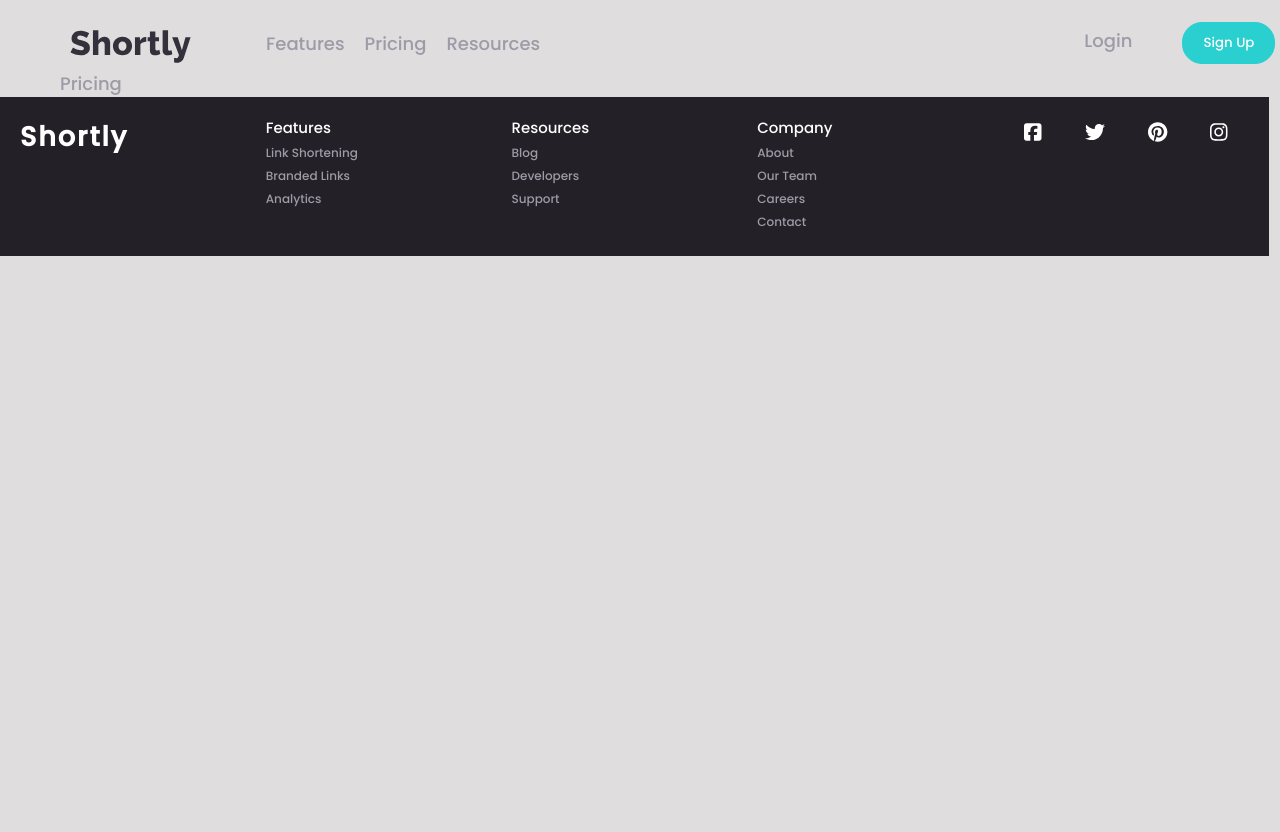
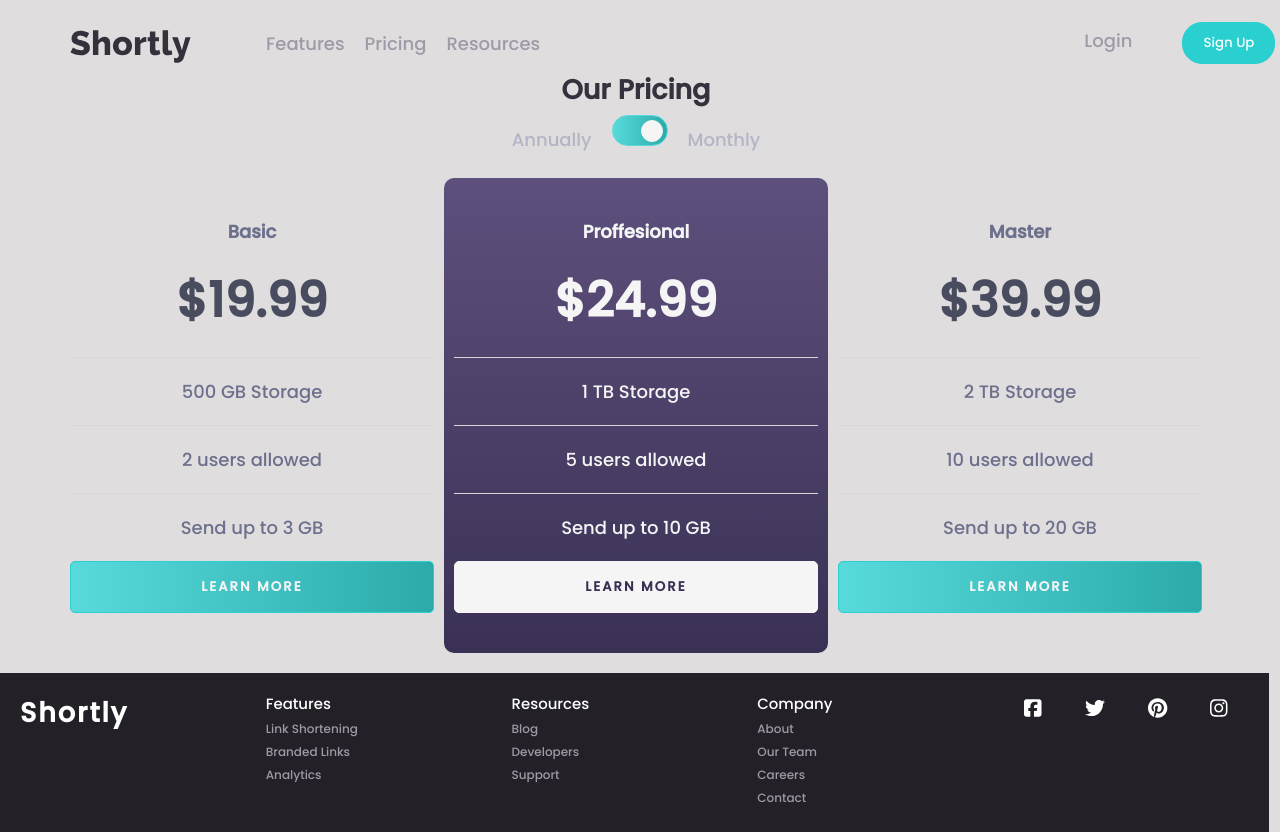
Before and after one commit to kass8mal8/url-shortener, a React app: page /pricing in a window 1280 px wide. Before the commit the page ends 800 px from the top, so only its background shows below. Built offline with nearby package versions, Linux system fonts and the light colour scheme; some packages are replaced by stand-ins of ours.

Commit message:
implemented additional functionalities

```diff
--- a/package.json
+++ b/package.json
@@ -9,6 +9,7 @@
     "@testing-library/jest-dom": "^5.16.5",
     "@testing-library/react": "^13.4.0",
     "@testing-library/user-event": "^13.5.0",
+    "firebase": "^9.13.0",
     "react": "^18.2.0",
     "react-dom": "^18.2.0",
     "react-router-dom": "^6.4.3",
--- a/src/components/App.js
+++ b/src/components/App.js
@@ -4,15 +4,24 @@ import HomePage from "./HomePage";
 import Header from "./Header";
 import Footer from "./Footer";
 import Pricing from "./Pricing";
+import Signup from "./Signup";
+import {useState} from 'react';
 
 const App =()=> {
+  const [isToggled,setIsToggled] = useState(false)
+
   return (
     <BrowserRouter>
       <div className="App">
         <Header />
           <Routes>
             <Route path="/" element = {<HomePage />} />
-            <Route path="/pricing" element = {<Pricing/>} />
+            <Route
+                path="/pricing"
+                element = {<Pricing
+                      isToggled = {isToggled}
+                      setIsToggled = {setIsToggled} />}/>
+            <Route path="/signup" element = {<Signup />} />
           </Routes>
         <Footer />
       </div>
--- a/src/components/Aside.js
+++ b/src/components/Aside.js
@@ -2,13 +2,12 @@ import { useRef, useState } from "react";
 import "../styles/aside.css"
 
 const Aside = () => {
-    const url = 'https://app.shrtco.de/v2/shorten?url=https://github.com/kass8mal8'
     const inputRef = useRef()
     const [data,setData] = useState([])
 
     const fetchData = async()=> {
         try{
-            const res = await fetch(url)
+            const res = await fetch(` https://app.shrtco.de/v2/shorten?url=${inputRef.current.value}`)
             const data = await res.json()
             setData(data)
             console.log(data);
--- a/src/components/Boost.js
+++ b/src/components/Boost.js
@@ -1,10 +1,13 @@
+import { useNavigate } from 'react-router-dom';
 import '../styles/footer.css'
 
 const Boost = () => {
+    const navigate = useNavigate()
+
     return (
         <div className='footer-intro'>
             <h3> Boost your links today</h3>
-            <button>Get Started</button>
+            <button onClick={() =>navigate('./signup')}>Get Started</button>
         </div>
      );
 }
--- /dev/null
+++ b/src/components/Card.js
@@ -0,0 +1,56 @@
+const Card = ({monthly_products,yearly_products,isToggled,setIsToggled}) => {
+
+    const handleToggle = () => {
+        if (isToggled === false) {
+            setIsToggled(true)
+            document.querySelector(".toggle-plan").classList.toggle("active")
+        }
+        else{
+            setIsToggled(false)
+            document.querySelector(".toggle-plan").classList.toggle("active")
+        }
+    }
+    return (
+        <div className="price-div">
+            <nav>
+                <h2>Our Pricing</h2>
+                <ul>
+                    <li>Annually</li>
+                    <li>
+                        <nav className="toggle-plan">
+                            <aside onClick={handleToggle} id = "toggle"> {""} </aside>
+                        </nav>
+                    </li>
+                    <li>Monthly</li>
+                </ul>
+            </nav>
+            {isToggled ?
+            <div className="card-layout">
+                    {yearly_products.map(yearly_product => (
+                    <div className="card" key = {yearly_product.id} >
+                        <h4> {yearly_product.plan} </h4>
+                        <h2> {yearly_product.amount} </h2>
+                        <p> {yearly_product.storage} </p>
+                        <p> {yearly_product.users} </p>
+                        <p> {yearly_product.send} </p>
+                        <button> LEARN MORE </button>
+                    </div>))}
+            </div> :
+
+            <div className="card-layout">
+                    {monthly_products.map(monthly_product => (
+                    <div className="card" key={monthly_product.id}>
+                        <h4> {monthly_product.plan} </h4>
+                        <h2> {monthly_product.amount} </h2>
+                        <p> {monthly_product.storage} </p>
+                        <p> {monthly_product.users} </p>
+                        <p> {monthly_product.send} </p>
+                        <button className="button" > LEARN MORE </button>
+                    </div> ))}
+            </div>
+            }
+        </div>
+     );
+}
+
+export default Card;
--- a/src/components/Header.js
+++ b/src/components/Header.js
@@ -2,9 +2,10 @@ import logo from '../assets/images/logo.svg'
 import '../styles/header.css'
 import { FontAwesomeIcon } from '@fortawesome/react-fontawesome'
 import { faBars } from '@fortawesome/free-solid-svg-icons'
-import {Link} from "react-router-dom"
+import {Link,useNavigate} from "react-router-dom"
 
 const Header = () => {
+    const navigate = useNavigate()
     const toggleNavigation = () => {
         document.querySelector('.header nav').classList.toggle('active')
     }
@@ -21,7 +22,7 @@ const Header = () => {
                     <li className='btm-nav'>Resources</li>
                     <aside>
                         <li>Login</li>
-                        <li><button>Sign Up</button></li>
+                        <li><button onClick={() => navigate('/signup')}>Sign Up</button></li>
                     </aside>
                 </nav>
             </ul>
--- a/src/components/Main.js
+++ b/src/components/Main.js
@@ -1,8 +1,9 @@
 import working from '../assets/images/working.svg'
 import '../styles/main.css'
+import {useNavigate} from 'react-router-dom'
 
 const Main = () => {
-
+    const navigate = useNavigate()
     return (
         <div className = "main">
             <div>
@@ -13,7 +14,7 @@ const Main = () => {
                 <p>
                     Build your brand’s recognition and get detailed insights on how your links are performing.
                 </p>
-                <button> Get Started </button>
+                <button onClick={() => navigate('/signup')}> Get Started </button>
 
             </div>
         </div>
--- a/src/components/Pricing.js
+++ b/src/components/Pricing.js
@@ -1,7 +1,74 @@
-const Pricing = () => {
+import Card from './Card'
+import '../styles/pricing.css'
+
+const Pricing = ({isToggled,setIsToggled}) => {
+    const monthly_products = [
+        {
+            plan : "Basic",
+            amount : "$19.99",
+            storage : "500 GB Storage",
+            users : "2 users allowed",
+            send :"Send up to 3 GB",
+            id : 1
+        },
+
+        {
+            plan : "Proffesional",
+            amount : "$24.99",
+            storage : "1 TB Storage",
+            users : "5 users allowed",
+            send :"Send up to 10 GB",
+            id : 2
+        },
+
+        {
+            plan : "Master",
+            amount : "$39.99",
+            storage : "2 TB Storage",
+            users : "10 users allowed",
+            send :"Send up to 20 GB",
+            id :3
+        }
+    ]
+
+    const yearly_products = [
+        {
+            plan : "Basic",
+            amount : "$199.99",
+            storage : "500 GB Storage",
+            users : "2 users allowed",
+            send :"Send up to 3 GB",
+            id : 1
+        },
+
+        {
+            plan : "Proffesional",
+            amount : "$249.99",
+            storage : "1 TB Storage",
+            users : "5 users allowed",
+            send :"Send up to 10 GB",
+            id : 2
+        },
+
+        {
+            plan : "Master",
+            amount : "$399.99",
+            storage : "2 TB Storage",
+            users : "10 users allowed",
+            send :"Send up to 20 GB",
+            id :3
+        }
+    ]
+
     return (
-        <div>Pricing</div>
-    );
+        <div>
+            <Card
+                monthly_products = {monthly_products}
+                yearly_products = {yearly_products}
+                isToggled = {isToggled}
+                setIsToggled = {setIsToggled} />
+        </div>
+     );
 }
 
 export default Pricing;
--- /dev/null
+++ b/src/components/Signup.js
@@ -0,0 +1,49 @@
+import '../styles/signup.css';
+import sign_image from "../assets/images/signup.png";
+import {auth} from './firebase';
+import { useRef } from 'react'
+import { useNavigate } from 'react-router-dom';
+import { createUserWithEmailAndPassword, GoogleAuthProvider, signInWithPopup } from 'firebase/auth';
+
+const Signup = () => {
+    const emailRef = useRef()
+    const passRef = useRef()
+    const navigate = useNavigate()
+
+    const handleGoogleSignUp =()=>{
+        const provider = new GoogleAuthProvider()
+        signInWithPopup(auth,provider)
+        .then(() => navigate('/'))
+        .catch(error => console.log(error.message))
+    }
+
+    const handleEmailSignUp =async()=>{
+
+    }
+    return (
+        <div className='signup-div'>
+            <form>
+                <input
+                    type="email"
+                    placeholder="email@example.com"
+                    ref = {emailRef} />
+                <input
+                    type="password"
+                    placeholder="your password"
+                    ref = {passRef} />
+                <button onClick={handleEmailSignUp}>Sign Up</button>
+
+                <small>OR</small>
+                <button
+                    className='google-btn'
+                    onClick={handleGoogleSignUp}>
+                    Continue with Google
+                </button>
+            </form>
+            <img src={sign_image} alt="sign illustration" />
+        </div>
+
+     );
+}
+
+export default Signup;
--- /dev/null
+++ b/src/components/firebase.js
@@ -0,0 +1,15 @@
+import { initializeApp } from "firebase/app";
+import {getAuth} from "firebase/auth"
+
+const firebaseConfig = {
+  apiKey: "AIzaSyDFcE8IYdr5rczq4aFVNwnBIGP-nDNAAgI",
+  authDomain: "url-shortener-738ea.firebaseapp.com",
+  projectId: "url-shortener-738ea",
+  storageBucket: "url-shortener-738ea.appspot.com",
+  messagingSenderId: "76930848656",
+  appId: "1:76930848656:web:27adb0e4a70dc16c074515"
+};
+
+// Initialize Firebase
+const app = initializeApp(firebaseConfig);
+export const auth = getAuth(app)
--- a/src/styles/header.css
+++ b/src/styles/header.css
@@ -55,6 +55,9 @@ a{
         left: 30px;
         top: 35px;
     }
+    a{
+        color: white;
+    }
     .header ul li{
         display: block;
         margin: 20px auto;
--- /dev/null
+++ b/src/styles/pricing.css
@@ -0,0 +1,134 @@
+  .card {
+    background-color:whitesmoke;
+    padding: 10px;
+    padding-block: 20px;
+    text-align: center;
+    width: 90%;
+    align-items: center;
+    border: 1px solid hsl(235, 46%, 95%);
+    border-radius: 10px;
+    margin: 20px auto;
+    color: hsl(233, 13%, 49%);
+  }
+
+  .card-layout p,.card-layout h2 {
+    border-bottom: 1px solid hsl(240, 6%, 85%);
+    padding-block: 20px;
+    align-self: center;
+  }
+
+  .card-layout p:nth-of-type(3){
+    border-bottom: none;
+  }
+
+  .toggle-plan aside.active {
+    margin-left: -40px;
+    transition: .3s ease;
+  }
+
+  .card-layout h2 {
+    font-weight: 900;
+    font-size: 3pc;
+    color: hsl(232, 13%, 33%);
+  }
+
+  .price-div ul li {
+    display: inline-flex;
+    justify-content: space-between;
+    list-style-type: none;
+    margin: 5px 10px;
+    color:hsl(234, 14%, 74%);
+  }
+
+  .price-div{
+    text-align: center;
+  }
+
+  .card-layout div:nth-of-type(2) {
+    background: linear-gradient( hsl(259, 22%, 40%),hsl(257, 27%, 26%));
+    color: whitesmoke;
+  }
+
+  .card-layout :nth-of-type(2) h2{
+    color: whitesmoke;
+  }
+
+  .card-layout :nth-child(2) button{
+    background: whitesmoke;
+    border: 1px solid whitesmoke;
+    color:hsl(257, 27%, 26%) ;
+  }
+
+  .card-layout button {
+    background-image:linear-gradient(to right,hsl(180, 64%, 60%),hsl(180, 59%, 42%));
+    outline: none;
+    border: 1px solid hsl(180, 66%, 49%);
+    padding: 12px;
+    width: 100%;
+    color: whitesmoke;
+    font-weight: 600;
+    border-radius: 5px ;
+    cursor: pointer;
+    letter-spacing: 2px;
+  }
+
+  .aside:hover {
+    background-color: white;
+  }
+
+  .toggle-plan {
+    background-image: linear-gradient(to right,hsl(180, 64%, 60%),hsl(180, 59%, 42%));
+    width: 50px;
+    height: 25px;
+    padding: 2px;
+    border:1px solid hsl(180, 64%, 60%);
+    border-radius: 30px;
+    justify-content: center;
+  }
+
+  .toggle-plan aside {
+    border: 1px solid whitesmoke;
+    background-color: whitesmoke;
+    color: white;
+    width: 20px;
+    height: 20px;
+    border-radius: 50%;
+    margin-left: 25px;
+    margin-top: 2px;
+    transition:.3s ease;
+    cursor: pointer;
+  }
+
+  .toggle-plan aside.active {
+    margin-left: -20px;
+    transition: .3s ease;
+  }
+
+@media screen and (min-width:800px) {
+    .card-layout {
+        display: flex;
+        flex-direction: row;
+        justify-content: space-between;
+    }
+    .card {
+        padding-block: 40px;
+    }
+    .card-layout button{
+        padding: 15px;
+    }
+    .card-layout div:nth-of-type(2) {
+      background: linear-gradient( hsl(259, 22%, 40%),hsl(257, 27%, 26%));
+      color: whitesmoke;
+    }
+    .card{
+      border: none;
+      background-color: hsl(0, 2%, 87%);
+    }
+    .toggle-plan{
+      position: relative;
+    }
+    .toggle-plan aside {
+      margin-right: 139px;
+      margin-top: 12px;
+    }
+}
--- /dev/null
+++ b/src/styles/signup.css
@@ -0,0 +1,61 @@
+.signup-div img{
+    display: none;
+}
+
+.signup-div form{
+    width: 90%;
+    padding: 10px;
+    margin: -30px auto 10px 10px;
+    border: 1px solid gray;
+    text-align: center;
+}
+
+.signup-div form input{
+    display: block;
+    margin: 20px auto;
+}
+
+.signup-div form button{
+    display: block;
+    border-radius: 5px;
+    width: 98%;
+    margin-left: 5px;
+    margin: 10px auto;
+}
+
+.signup-div small{
+    color: hsl(260, 8%, 14%);
+    margin: 20px auto;
+    font-weight: bold;
+}
+
+.google-btn{
+    background: hsl(255, 11%, 22%);
+    border-color: hsl(255, 11%, 22%);
+}
+
+@media screen and (min-width:800px) {
+    .signup-div{
+        display: grid;
+        grid-template-columns: 60% 40%;
+        gap: 20px;
+        width: 100%;
+        margin-top: 30px;
+    }
+    .signup-div form{
+        width: 80%;
+        margin: 10px 0px;
+    }
+    .signup-div img{
+        display: block;
+        width: 100%;
+    }
+    .signup-div form input{
+        width: 70%;
+    }
+
+    .signup-div form button{
+        width: 74%;
+        margin-left: 75px;
+    }
+}
```
Also changed, not shown: src/assets/images/163-1630623_sign-up-today-registration-illustration.png (added), src/assets/images/signup.jpg (added), src/assets/images/signup.png (added), 1 other file.
